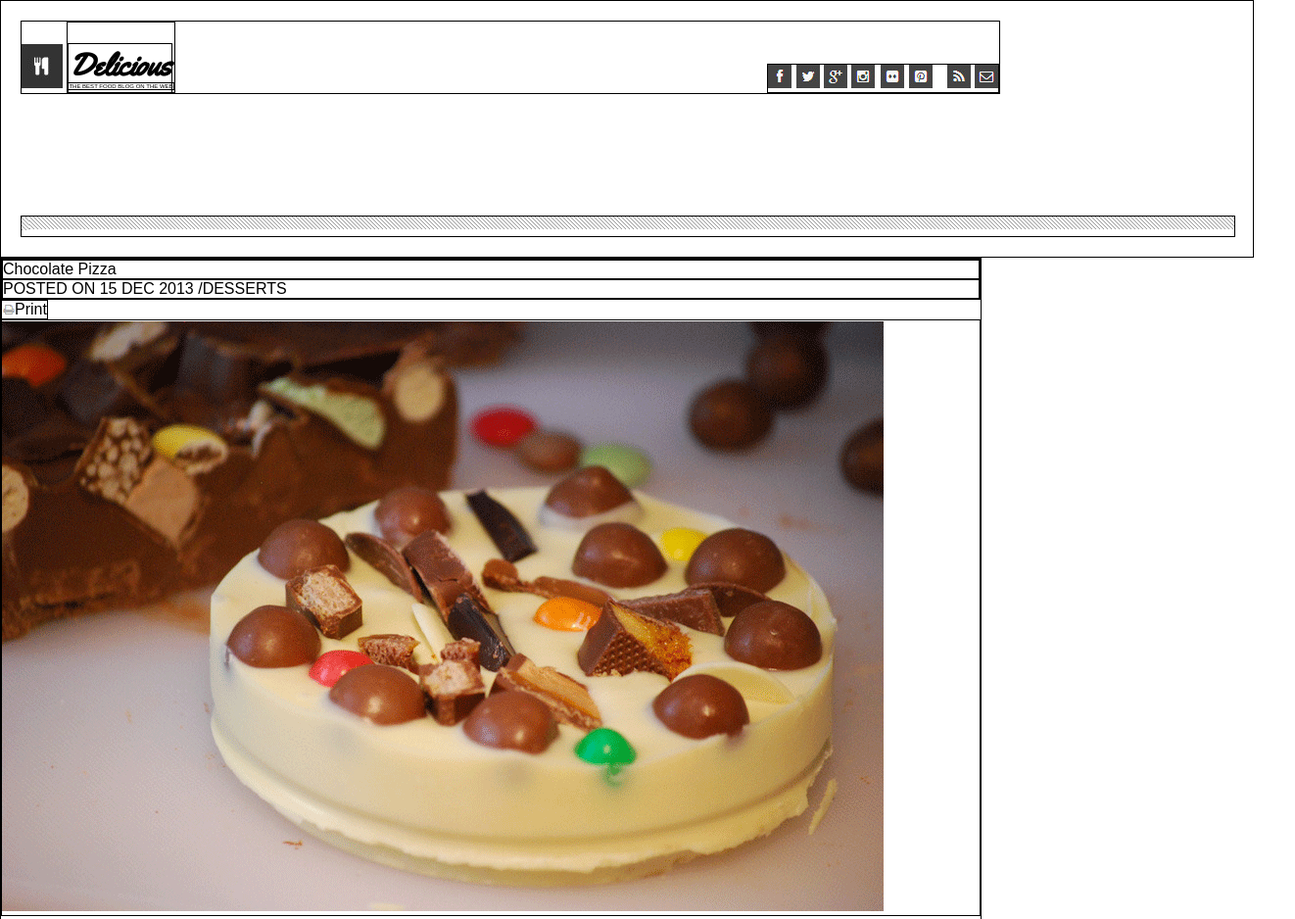
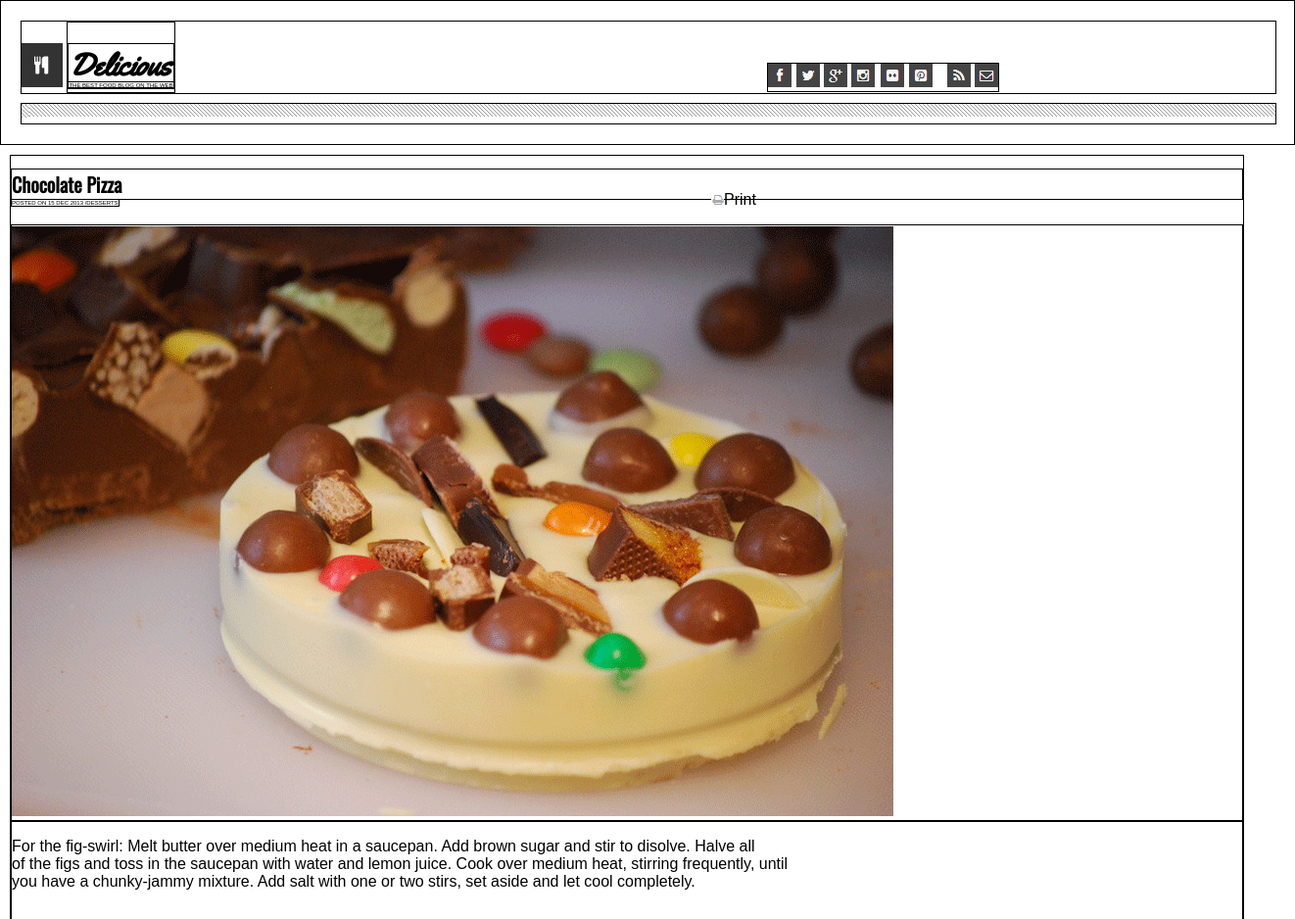
Before and after one commit to vbenavente/great-assets, a plain HTML site: page index.html in a window 1280 px wide. Shown: the top 938 px of the page at 98% size, 1322 px wide, since content can reach past the window. Drawn offline with nearby package versions, Linux system fonts and the light colour scheme.

Commit message:
getting framework down

```diff
--- a/css/style.css
+++ b/css/style.css
@@ -1,23 +1,23 @@
 header{
   padding: 20px;
+  margin-bottom:0px;
   border: 1px solid black;
+  width:100%;
 }
 
 div{
   display:inline-block;
   border: 1px solid black;
 }
-
-article{
-  border: 1px solid black;
-}
-
 section{
   border:1px solid black;
 }
 
 ul{
-  display: inline-block;
+  display:inline-block;
+}
+p{
+  display:inline-block;
 }
 
 .leftheadtext{
@@ -26,22 +26,17 @@ ul{
   padding-bottom: 0px;
 }
 .delicious{
-  margin-bottom: -20px;
+  margin-bottom: -15px;
   font-family: 'Yellowtail', cursive;
   border: 1px solid black;
-  display:inline-block;
-  height: 50px;
-  text-align: bottomborder;
   font-size: 200%;
 }
 
 .leftheader{
-  margin-bottom: 10%;
-  display: inline-block;
-
+  margin-bottom: 10px;
+  width:100%;
 }
 .rightheader{
-  display: inline-block;
   margin-left: 600px;
 }
 
@@ -58,20 +53,36 @@ ul{
 .bottomborder{
   background-image: url("../img/border-img.png");
   background-repeat: repeat-x;
+  margin-bottom: 0px;
+  margin-top:-150px;
+  width: 100%;
   height: 20px;
-  width:100%;
 }
 
 .bigpicture{
-  height: 700px;
-  width: 1000px;
+  margin: 10px;
+}
+.chocolatepizza{
+  border:1px solid black;
+  margin-bottom: -25px;
+  font-family: 'Oswald', sans-serif;
+  font-size: 20px;
+}
+.dateposted{
+  border: 1px solid black;
+  margin-top:0px;
+  padding:0px;
+  font-size:15%;
 }
 
 .print{
-  display: inline-block;
-  margin-left 600px;
+  margin-left: 600px;
+}
+.chocolatepic{
+  display:block;
 }
 
-.notepad{
-  background-image:url("img/list-bg.png");
+.recipe{
+  display:block;
+  background-image:url("../img/list-bg.png");
 }
--- a/index.html
+++ b/index.html
@@ -5,6 +5,7 @@
     <link href="css/normalize.css" type="text/css" rel="stylesheet"/>
     <link href = "css/style.css" type="text/css" rel="stylesheet"/>
     <link href='https://fonts.googleapis.com/css?family=Yellowtail' rel='stylesheet' type='text/css'>
+    <link href='https://fonts.googleapis.com/css?family=Oswald' rel='stylesheet' type='text/css'>
   </head>
   <body>
     <header>
@@ -32,18 +33,14 @@
         </div>
     </header>
     <div class="bigpicture">
-      <article class="title">
-        <section class="chocolatepizza">Chocolate Pizza
-        </section>
-        <section class="dateposted">POSTED ON 15 DEC 2013 /DESSERTS
-        </section>
-      </article>
-      <article class="print">
-        <img src="img/print-icon.png" class="small"/>Print
-      </article>
-      <article class="chocolatepic">
+      <h1 class="chocolatepizza">Chocolate Pizza</h1>
+        <p class="dateposted">POSTED ON 15 DEC 2013 /DESSERTS
+        </p>
+        <p class="print">
+          <img src="img/print-icon.png" class="small"/>Print
+        </p>
+    <div class="chocolatepic">
         <img src="img/choco-pizza.png"/>
-      </article>
     </div>
     <div class="maintext">
       <p class="p1">For the fig-swirl: Melt butter over medium heat in a saucepan. Add brown sugar and stir to disolve. Halve all
@@ -61,7 +58,7 @@
       </p>
     </div>
     <div class="recipe">
-      <article class="notepad">
+      <section class="notepad">
         <ul class="l1">
           <li>1 1/2 cups milk</li>
           <li>1/2 cup mascarpone</li>
@@ -79,7 +76,7 @@
           <li>1 cup honey roasted pecans, roughly
             <br />chopped</li>
         </ul>
-      </article>
+      </section>
     </div>
     <div class="bottomborder">
       <img src="img/border-img.png" class="small"/>
```
